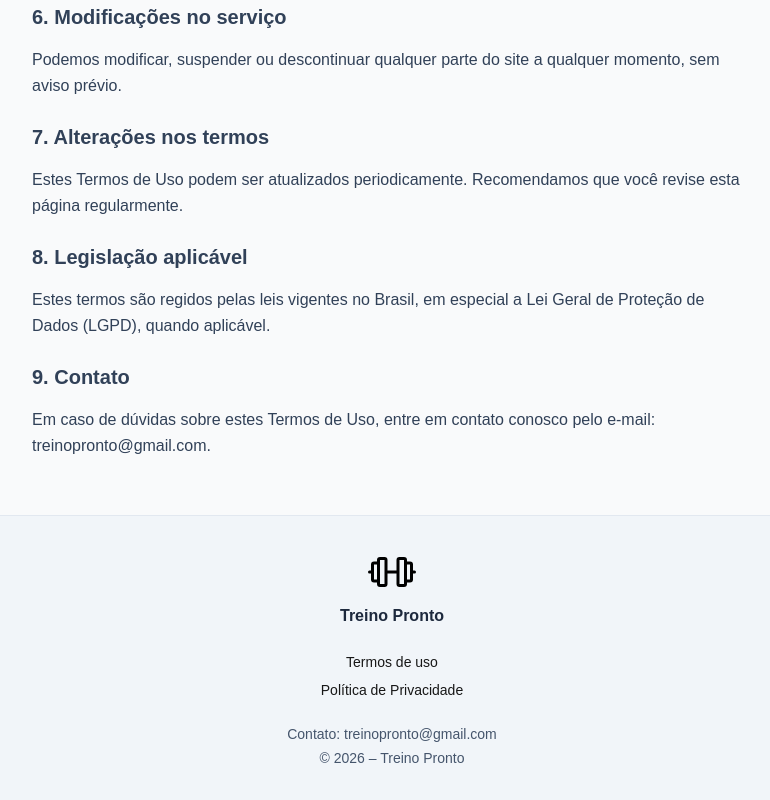
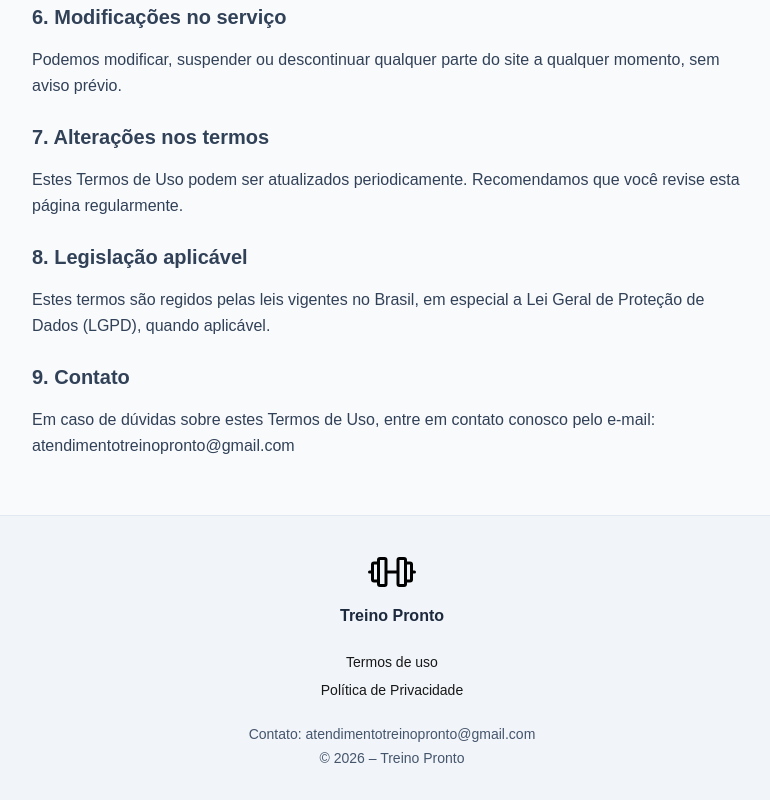
Before and after one commit to RobertoBMJunior/gym-site, a Next.js app: page /termos-de-uso in a window 1280 px wide. Shown: the part 1311-2111 px from the top of the page, without its empty margins (248-1018 px from the left). Built offline with nearby package versions, Linux system fonts and the light colour scheme.

Commit message:
docs: atualiza e-mail de atendimento no footer e nas páginas /termos-de-uso e /politica-de-privacidade

```diff
--- a/src/app/politica-de-privacidade/page.tsx
+++ b/src/app/politica-de-privacidade/page.tsx
@@ -124,7 +124,7 @@
         <h2 className="text-xl font-semibold mt-6">9. Contato</h2>
         <p>
           Em caso de dúvidas sobre esta Política de Privacidade, entre em
-          contato conosco pelo e-mail: treinopronto@gmail.com
+          contato conosco pelo e-mail: atendimentotreinopronto@gmail.com
         </p>
       </div>
     </section>
--- a/src/app/termos-de-uso/page.tsx
+++ b/src/app/termos-de-uso/page.tsx
@@ -114,7 +114,7 @@
         <h2 className="text-xl font-semibold mt-6">9. Contato</h2>
         <p>
           Em caso de dúvidas sobre estes Termos de Uso, entre em contato conosco
-          pelo e-mail: treinopronto@gmail.com.
+          pelo e-mail: atendimentotreinopronto@gmail.com
         </p>
       </div>
     </section>
--- a/src/components/layout/Footer.tsx
+++ b/src/components/layout/Footer.tsx
@@ -28,7 +28,7 @@
           <p>
             Contato:{' '}
             <a href="mailto:treinopronto@gmail.com" className="hover:underline">
-              treinopronto@gmail.com
+              atendimentotreinopronto@gmail.com
             </a>
           </p>
           <p className="mt-1">© {new Date().getFullYear()} – Treino Pronto</p>
```
